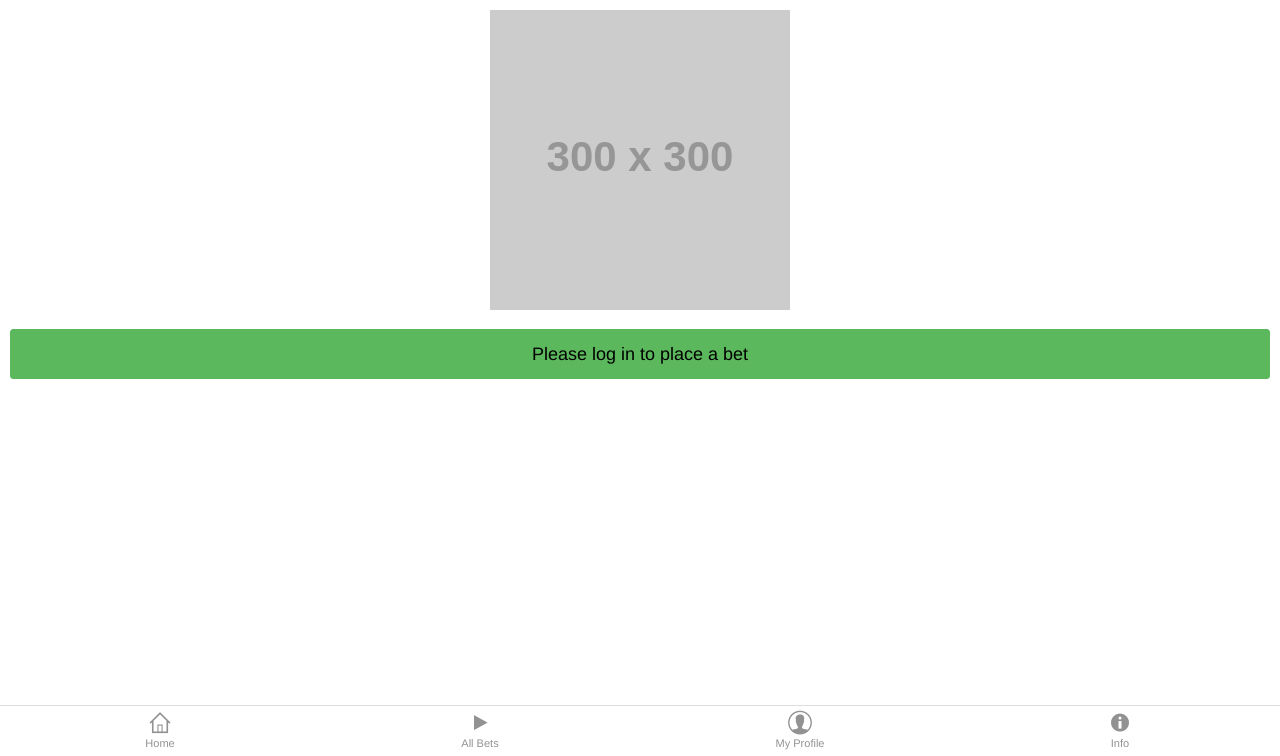
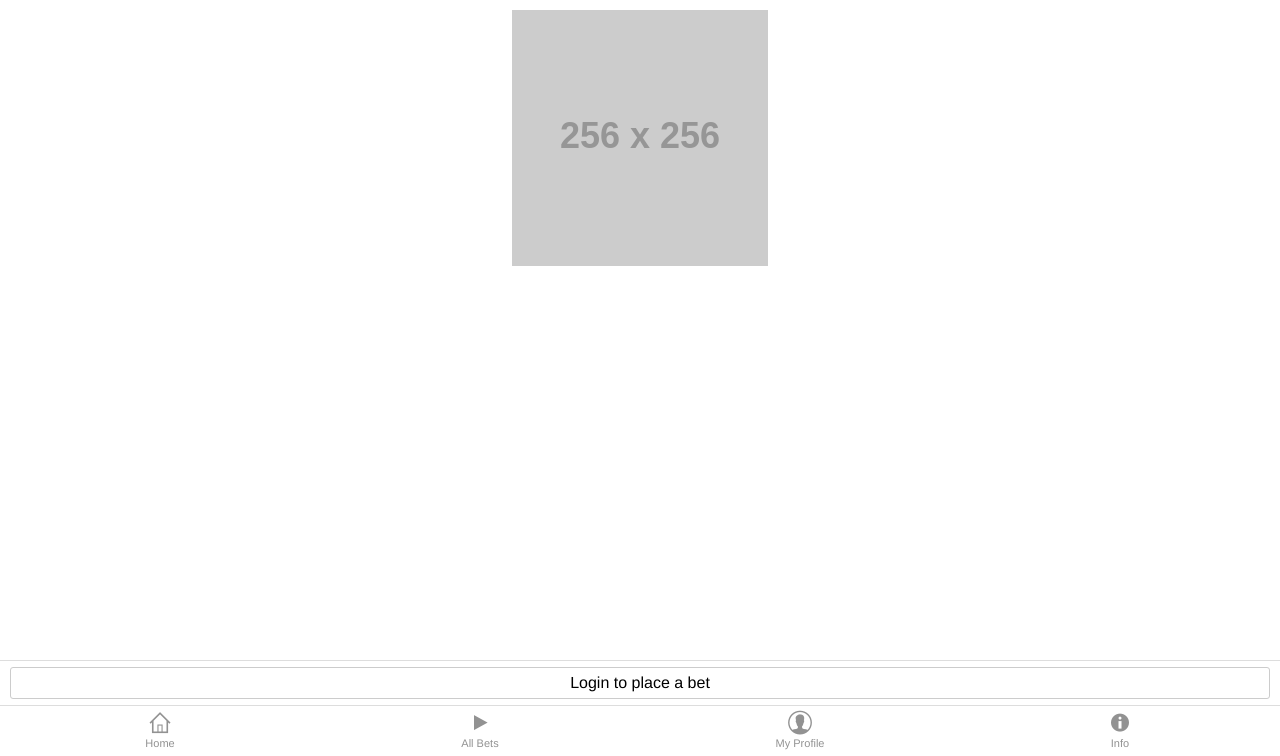
Before and after one commit to adamskriger/props_data_modeling, a Rails app: template app/views/props/show.html.erb in a window 1280 px wide. Shown: the part 44-800 px from the top of the page. Run offline with Rails 7, Linux system fonts and the light colour scheme; the template is opened without the code that fills it, so the values that code supplies are empty; grey boxes labelled with a size stand in for pictures from a placeholder-image service; style sheets or scripts are compiled from the project's sources; some libraries are stand-ins or nearby versions.

Commit message:
fixing bets show page

```diff
--- a/app/controllers/props_controller.rb
+++ b/app/controllers/props_controller.rb
@@ -1,6 +1,6 @@
 class PropsController < ApplicationController
   attr_accessor :user, :answer, :choice, :prop_id, :prop, :answer_id, :id
-  before_action :require_login, only: [:show]
+  # before_action :require_login, only: [:show]
 
   def index
     @props=Prop.all
--- a/app/views/answers/new.html.erb
+++ b/app/views/answers/new.html.erb
@@ -8,6 +8,7 @@
 
   <%= f.radio_button(:choice, "A") %>
   <%= f.label(:choice, "The Correct Answer is A") %>
+  <hr/>
   <%= f.radio_button(:choice, "B") %>
   <%= f.label(:choice, "The Correct Answer is B") %>
 
--- a/app/views/props/show.html.erb
+++ b/app/views/props/show.html.erb
@@ -1,9 +1,8 @@
 <div class="content">
 
   <% if current_user.admin? %>
-  <div class="bar bar-standard bar-header-secondary">
-
-    <button class="btn btn-block edit">  <%= link_to 'Edit', edit_prop_path(@prop)  %></button>
+  <  div class="bar bar-standard bar-header-secondary">
+      <button class="btn btn-block edit">  <%= link_to 'Edit', edit_prop_path(@prop)%></button>
     </div>
     <br>
     <br>
@@ -12,7 +11,7 @@
 
     <div class="content-padded">
         <div style="text-align:center;">
-        <img src="http://placehold.it/300x300">
+          <img src="http://placehold.it/256x256">
         </div>
         <h5 style="font-size:19px;">
           <strong><%= @prop.title %></strong>
@@ -21,24 +20,15 @@
         <p class="p show">
           <%= @prop.text %>
         </p>
+    </div>
 
-
-        <button class="btn btn-positive btn-block place">
+<div class="bar bar-standard bar-footer-secondary">
+        <button class="btn btn-block">
             <% if logged_in? and !current_user.admin%>
               <%= link_to 'Place a Bet', new_prop_answer_path(@prop)  %>
             <% else %>
-              <%= link_to 'Please log in to place a bet', login_path  %>
+              <%= link_to 'Login to place a bet', login_path  %>
             <% end %>
         </button>
 </div>
-
-
-    <!-- <br>
-      <h3>Comments</h3>
-        <div><%= render @prop.comments %></div>
-
-
-        <h4>Add a Comment</h4>
-
-        <%= render 'comments/form' %> -->
  </div>
```
Lines whose indentation alone changed are shown as unchanged.
